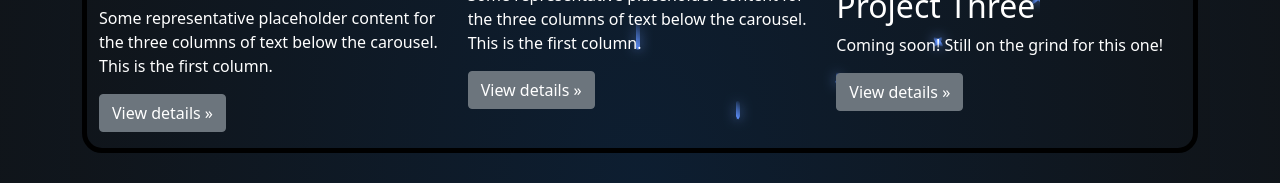
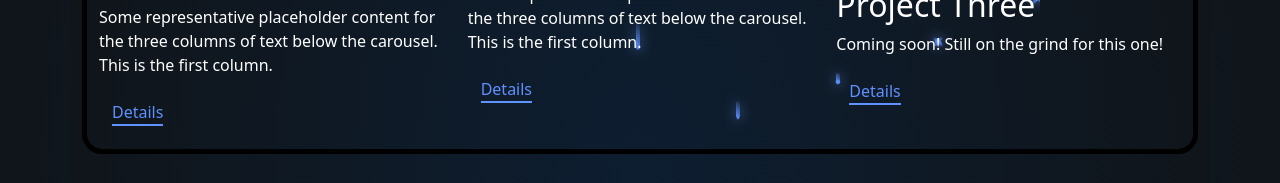
Before and after one commit to Jimbo8702/New-portfolio, a React (Create React App) app: page / in a window 1280 px wide. Shown: the part 968-1151 px from the top of the page. Built offline with nearby package versions, Linux system fonts and the light colour scheme.

Commit message:
homepage height fixed, view details buttons changed

```diff
--- a/src/components/PortfolioContainer.js
+++ b/src/components/PortfolioContainer.js
@@ -9,7 +9,7 @@ import { BrowserRouter as Router, Route } from "react-router-dom";
 
 export default function PortfolioContainer() {
   return (
-    <div className="fancybackground">
+    <div className="fancybackground ">
       <Router>
         <NavTabs />
         <Route exact path="/" component={Home} />
--- a/src/components/pagecomponets/bottomHome.js
+++ b/src/components/pagecomponets/bottomHome.js
@@ -2,7 +2,7 @@ import React from "react";
 import photo from "../../img/placeholder.png";
 import GreenTrip from "../../img/Greentrip.png";
 import Note from "../../img/Note.png";
-
+import { Link } from "react-router-dom";
 export default function Bottom() {
   return (
     <div className="container roundCorners marginTop marginBottom whiteText paddingZero">
@@ -24,9 +24,9 @@ export default function Bottom() {
             text below the carousel. This is the first column.
           </p>
           <p>
-            <a className="btn btn-secondary" href="#Projects">
-              View details »
-            </a>
+            <Link className="btn  btn-block btn-squared" to={`/Projects`}>
+              <div className=" fancyText borderBottomBlue">Details</div>
+            </Link>
           </p>
         </div>
         <div className="col-lg-4 ">
@@ -40,9 +40,9 @@ export default function Bottom() {
             text below the carousel. This is the first column.
           </p>
           <p>
-            <a className="btn btn-secondary" href="#Projects">
-              View details »
-            </a>
+            <Link className="btn  btn-block btn-squared" to={`/Projects`}>
+              <div className="fancyText borderBottomBlue">Details</div>
+            </Link>
           </p>
         </div>
         <div className="col-lg-4 ">
@@ -62,9 +62,9 @@ export default function Bottom() {
           <h2>Project Three</h2>
           <p>Coming soon! Still on the grind for this one!</p>
           <p>
-            <a className="btn btn-secondary" href="#Projects">
-              View details »
-            </a>
+            <Link className="btn  btn-block btn-squared" to={`/Projects`}>
+              <div className="fancyText borderBottomBlue">Details</div>
+            </Link>
           </p>
         </div>
       </div>
```
Also changed, not shown: src/animate.css.
